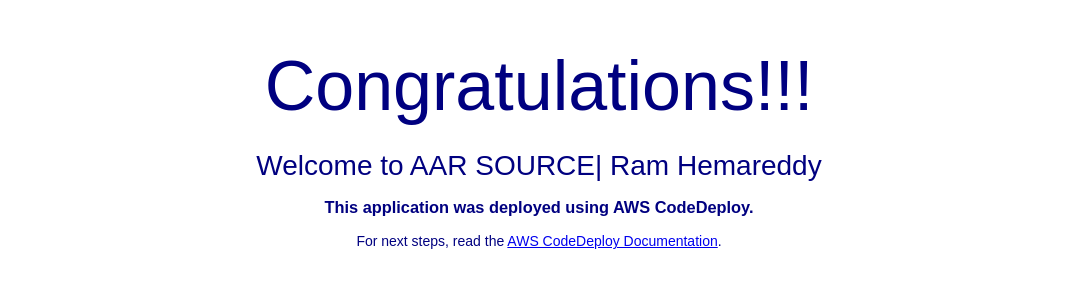
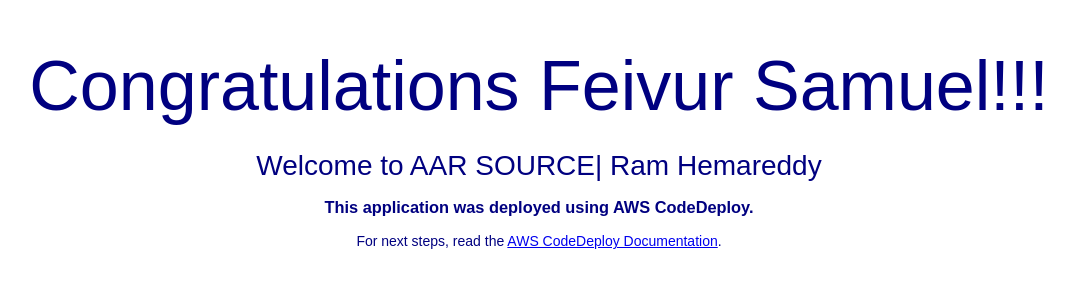
Before and after one commit to wisdom2608/deploy-a-containerized-app-to-ec2-pipeline, a plain HTML site: page index.html in a window 1280 px wide. Shown: the part 201-488 px from the top of the page, without its empty margins (101-1175 px from the left). Drawn offline with Linux system fonts and the light colour scheme.

Commit message:
edit index.html file

```diff
--- a/index.html
+++ b/index.html
@@ -27,7 +27,7 @@
 <body>
   <div align="center">
     <img src="https://s3.ap-south-1.amazonaws.com/www.basava.com/aar_logo_final.png" style="max-width: 20%;">
-    <h1>Congratulations!!! </h1>
+    <h1>Congratulations Feivur Samuel!!! </h1>
       <h2>Welcome to AAR SOURCE| Ram Hemareddy</h2>
     <h3>This application was deployed using AWS CodeDeploy.</h3>
     <p>For next steps, read the <a href="http://aws.amazon.com/documentation/codedeploy">AWS CodeDeploy Documentation</a>.</p>
```
